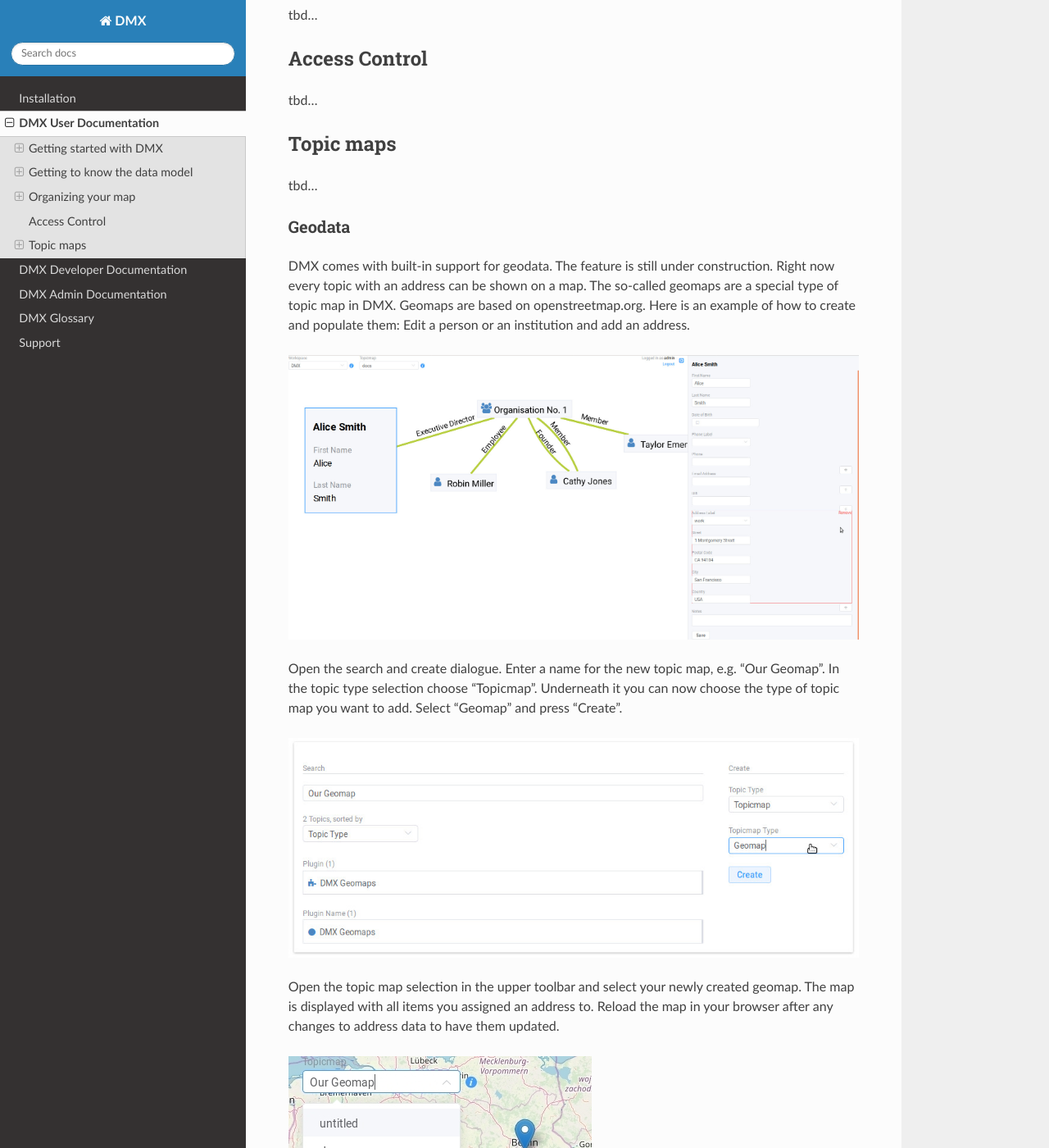
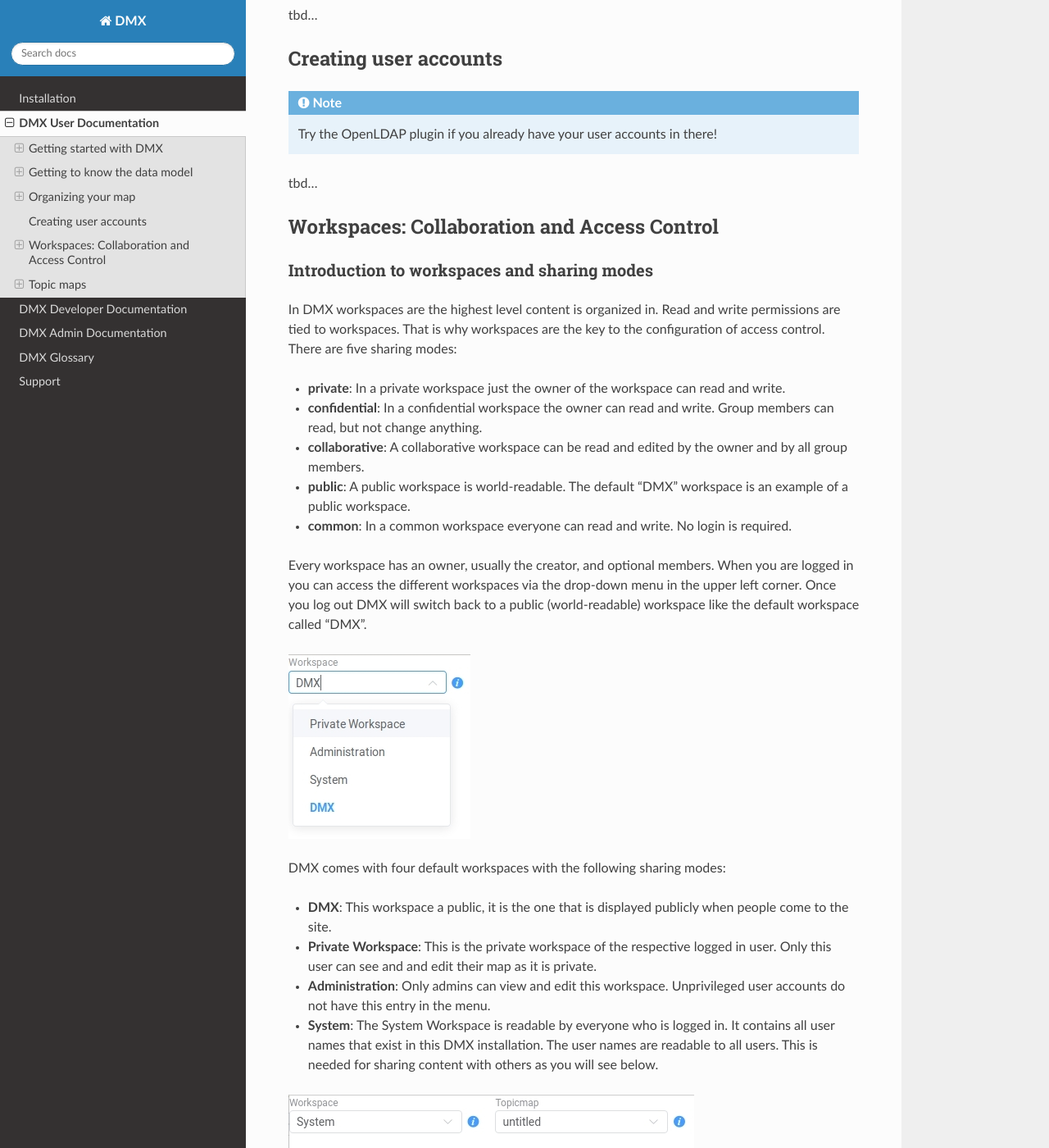
Before and after one commit to dmx-systems/dmx-documentation, a Sphinx documentation site: the page built from docs/user.rst, in a window 1280 px wide and 1400 px high, scrolled down 8927 px. Shown: the whole window at 82% size. Built offline with Sphinx 7.4.7 and the Read the Docs theme 2.0.0, drawn with Linux system fonts in a browser that asks for light colours; some of the changed text lies outside the part shown.

Commit message:
Workspaces and sharing

```diff
--- a/docs/user.rst
+++ b/docs/user.rst
@@ -192,11 +192,66 @@
 
 tbd...
 
-**************
-Access Control
-**************
+**********************
+Creating user accounts
+**********************
+
+.. note:: Try the OpenLDAP plugin if you already have your user accounts in there!
 
 tbd...
+
+********************************************
+Workspaces: Collaboration and Access Control
+********************************************
+
+Introduction to workspaces and sharing modes
+============================================
+
+In DMX workspaces are the highest level content is organized in. Read and write permissions are tied to workspaces. That is why workspaces are the key to the configuration of access control. There are five sharing modes:
+
+* **private**: In a private workspace just the owner of the workspace can read and write.
+* **confidential**: In a confidential workspace the owner can read and write. Group members can read, but not change anything.
+* **collaborative**: A collaborative workspace can be read and edited by the owner and by all group members.
+* **public**: A public workspace is world-readable. The default "DMX" workspace is an example of a public workspace.
+* **common**: In a common workspace everyone can read and write. No login is required.
+
+Every workspace has an owner, usually the creator, and optional members. When you are logged in you can access the different workspaces via the drop-down menu in the upper left corner. Once you log out DMX will switch back to a public (world-readable) workspace like the default workspace called "DMX".
+
+.. image:: _static/workspace-selection.jpg
+
+DMX comes with four default workspaces with the following sharing modes:
+
+* **DMX**: This workspace a public, it is the one that is displayed publicly when people come to the site.
+* **Private Workspace**: This is the private workspace of the respective logged in user. Only this user can see and and edit their map as it is private.
+* **Administration**: Only admins can view and edit this workspace. Unprivileged user accounts do not have this entry in the menu.
+* **System**: The System Workspace is readable by everyone who is logged in. It contains all user names that exist in this DMX installation. The user names are readable to all users. This is needed for sharing content with others as you will see below.
+
+.. image:: _static/system-workspace.jpg
+
+Sharing a workspace
+===================
+
+Here is how creating a shared workspace works:
+
+* Log in as an unprivileged user and go to your private workspace where you can edit.
+* Open the search field and create a workspace. Make it a collaborative workspace to give all members write permission.
+
+.. image:: _static/workspace-creation.jpg
+
+* The new workspace automatically opens. Click onto the blue information icon next to the workspace selection to reveal the workspace topic itself on the topic map.
+* To add members to the workspace you can just enter user names and click them to reveal them on the map. As mentioned above, all user names are visible to all other logged in users via the system workspace. In DMX, membership is tied to user names that is why you need read permission on the user names.
+* If you don't know their user names you can go to the System workspace and investigate.
+* Now that you have the workspace itself and a user name on your topic map you can just drag the user name onto the workspace to create an association between them.
+* Next you have to qualify this association as a membership: Edit the association.
+
+.. image:: _static/edit-ws-assoc.jpg
+    :width: 300
+
+* In the detail panel you can now select the association type "Membership". You are done!
+
+.. image:: _static/edit-ws-assoc2.png
+
+* The user you shared your workspace with can now log in, select your collaborative workspace and add something, e.g. a note. It will automatically appear in the workspace, visible to all workspace members.
 
 **********
 Topic maps
```
Also changed, not shown: docs/_static/edit-ws-assoc.jpg (added), docs/_static/edit-ws-assoc2.png (added), docs/_static/system-workspace.jpg (added), docs/_static/workspace-creation.jpg (added), docs/_static/workspace-selection.jpg (added).
